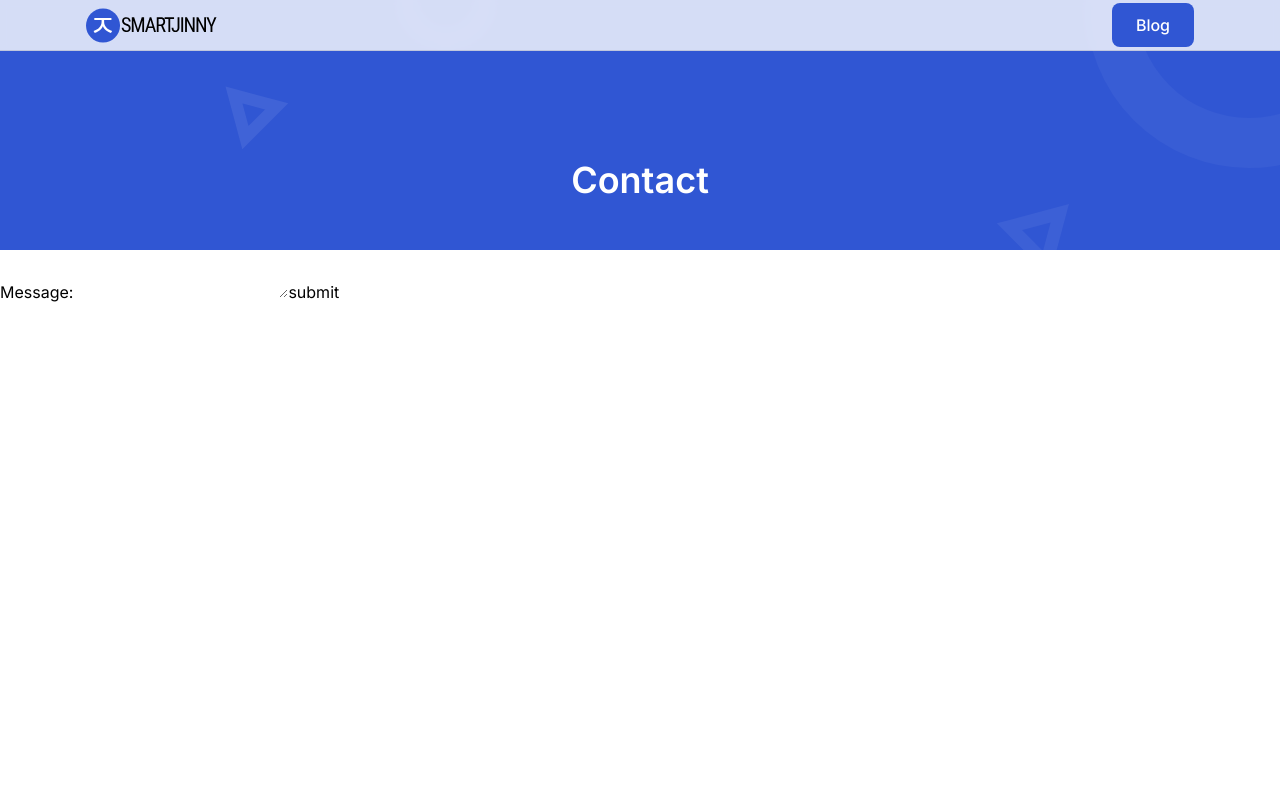
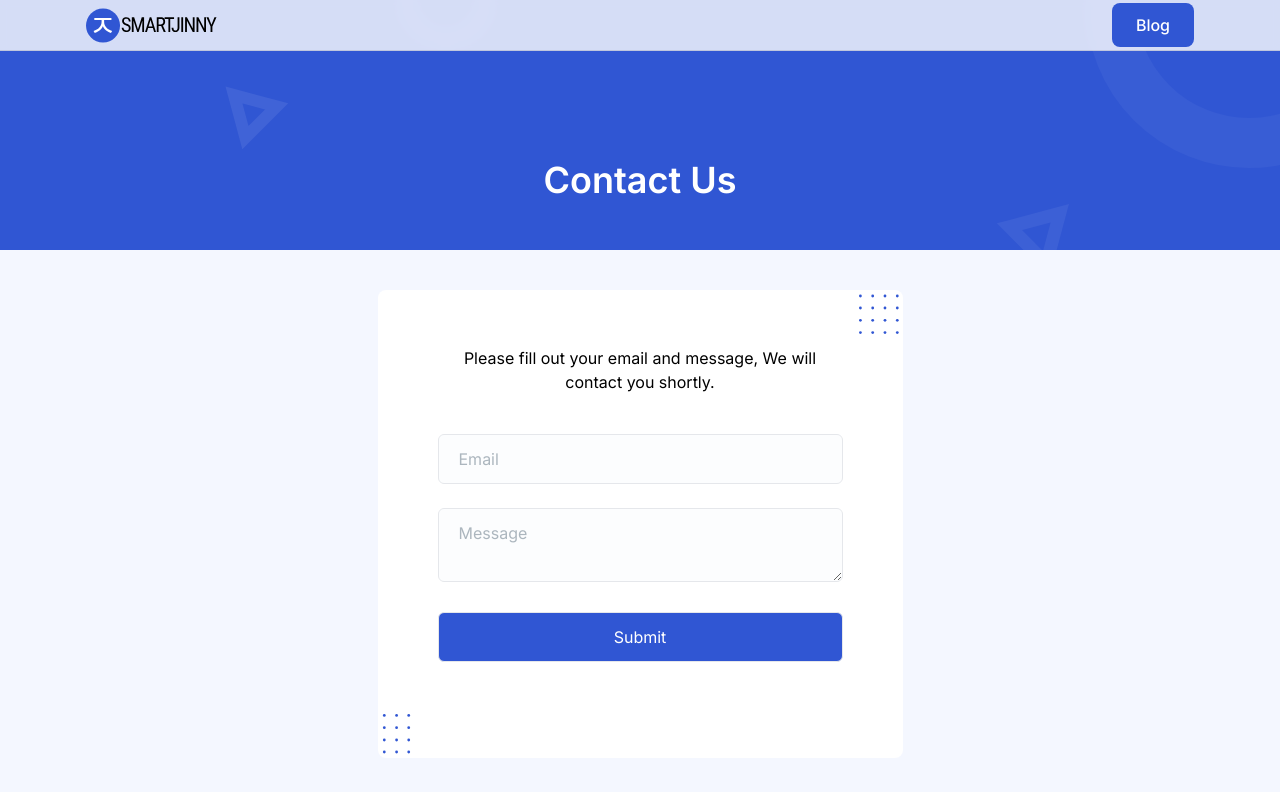
Before and after one commit to texas000/smartjinny, a Next.js app: page /contact in a window 1280 px wide. Shown: the top 792 px of the page. Built offline with nearby package versions, Linux system fonts and the light colour scheme; no server answers.

Commit message:
adding contact email via sendgrid

```diff
--- a/pages/_app.js
+++ b/pages/_app.js
@@ -18,11 +18,11 @@ const App = ({ Component, pageProps }) => {
 
 	return (
 		<>
-			<Script
+			{/* <Script
 				async
 				src="https://pagead2.googlesyndication.com/pagead/js/adsbygoogle.js?client=ca-pub-9447262125327502"
 				crossorigin="anonymous"
-			/>
+			/> */}
 			{/* Global Site Tag (gtag.js) - Google Analytics */}
 			<Script
 				strategy="afterInteractive"
--- a/pages/api/contact/sendGrid.js
+++ b/pages/api/contact/sendGrid.js
@@ -2,23 +2,27 @@ const sgMail = require("@sendgrid/mail");
 sgMail.setApiKey(process.env.SENDGRID_API_KEY);
 
 export default async (req, res) => {
+	const { email } = JSON.parse(req.body);
 	const msg = {
-		to: "jin7604@gmail.com", // Change to your recipient
-		from: "jin7604@gmail.com", // Change to your verified sender
-		subject: "Sending with SendGrid is Fun",
-		text: "and easy to do anywhere, even with Node.js",
-		html: "<strong>and easy to do anywhere, even with Node.js</strong>",
+		to: email, // Change to your recipient
+		from: "support@smartjinny.com", // Change to your verified sender
+		subject: "[Smartjinny] Thank you for reaching out to us",
+		html: `<h1>Thank you for reaching out</h1><br><br>We will contact you shortly<br><br>Regards,<br><br><a href="smartjinny.com">Smartjinny</a>`,
 	};
-
 	sgMail
 		.send(msg)
 		.then(() => {
-			console.log("Email sent");
-			res.send("Email sent");
+			res.statusCode = 200;
+			res.json({
+				message: "Email sent successfully",
+			});
 		})
-		.catch((error) => {
-			console.error(error);
-			res.send(error);
+		.catch((err) => {
+			res.statusCode = 400;
+			res.json({
+				message: "Email failed",
+			});
+			console.log(err);
 		});
 };
 export const config = {
--- a/pages/contact.js
+++ b/pages/contact.js
@@ -10,21 +10,34 @@ export default class Contact extends Component {
 		this.setState({ message: e.target.value });
 	};
 
-	handleSubmit = (e) => {
+	handleSubmit = async (e) => {
 		e.preventDefault();
 
-		gtag.event({
-			action: "submit_form",
-			category: "Contact",
-			label: this.state.message,
-		});
+		await fetch("/api/contact/sendGrid", {
+			method: "POST",
+			body: JSON.stringify({
+				email: e.target[0].value,
+			}),
+		})
+			.then((res) => res.json())
+			.then((data) => {
+				console.log(data);
+				alert(data.message);
+			});
 
-		this.setState({ message: "" });
+		// gtag.event({
+		// 	action: "submit_form",
+		// 	category: "Contact",
+		// 	label: this.state.message,
+		// });
+
+		// this.setState({ message: "" });
 	};
 
 	render() {
 		return (
 			<Page>
+				{/* <!-- ====== Banner Section Start --> */}
 				<div
 					className="
         relative
@@ -41,7 +54,9 @@ export default class Contact extends Component {
 						<div className="flex flex-wrap items-center -mx-4">
 							<div className="w-full px-4">
 								<div className="text-center">
-									<h1 className="font-semibold text-white text-4xl">Contact</h1>
+									<h1 className="font-semibold text-white text-4xl">
+										Contact Us
+									</h1>
 								</div>
 							</div>
 						</div>
@@ -112,13 +127,330 @@ export default class Contact extends Component {
 						</span>
 					</div>
 				</div>
-				<form onSubmit={this.handleSubmit}>
-					<label>
-						<span>Message:</span>
-						<textarea onChange={this.handleInput} value={this.state.message} />
-					</label>
-					<button type="submit">submit</button>
-				</form>
+				{/* <!-- ====== Banner Section End --> */}
+
+				{/* <!-- ====== Forms Section Start --> */}
+				<section className="bg-[#F4F7FF] py-10 lg:py-10">
+					<div className="container">
+						<div className="flex flex-wrap -mx-4">
+							<div className="w-full px-4">
+								<div
+									className="
+                max-w-[525px]
+                mx-auto
+                text-center
+                bg-white
+                rounded-lg
+                relative
+                overflow-hidden
+                py-14
+                px-8
+                sm:px-12
+                md:px-[60px]
+                wow
+                fadeInUp
+              "
+									data-wow-delay=".15s"
+								>
+									<div className="mb-10 text-center">
+										Please fill out your email and message, We will contact you
+										shortly.
+										{/* <a href="#" className="inline-block max-w-[160px] mx-auto">
+											<img src="assets/images/logo/logo.svg" alt="logo" />
+										</a> */}
+									</div>
+
+									<form onSubmit={this.handleSubmit}>
+										<div className="mb-6">
+											<input
+												id="email"
+												type="email"
+												placeholder="Email"
+												className="
+                      w-full
+                      rounded-md
+                      border
+                      bordder-[#E9EDF4]
+                      py-3
+                      px-5
+                      bg-[#FCFDFE]
+                      text-base text-body-color
+                      placeholder-[#ACB6BE]
+                      outline-none
+                      focus-visible:shadow-none
+                      focus:border-primary
+                      transition
+                    "
+											/>
+										</div>
+										<div className="mb-6">
+											<textarea
+												type="message"
+												placeholder="Message"
+												className="
+                      w-full
+                      rounded-md
+                      border
+                      bordder-[#E9EDF4]
+                      py-3
+                      px-5
+                      bg-[#FCFDFE]
+                      text-base text-body-color
+                      placeholder-[#ACB6BE]
+                      outline-none
+                      focus-visible:shadow-none
+                      focus:border-primary
+                      transition
+                    "
+											/>
+										</div>
+										<div className="mb-10">
+											<input
+												type="submit"
+												value="Submit"
+												className="
+                      w-full
+                      rounded-md
+                      border
+                      bordder-primary
+                      py-3
+                      px-5
+                      bg-primary
+                      text-base text-white
+                      cursor-pointer
+                      hover:shadow-md
+                      transition
+                      duration-300
+                      ease-in-out
+                    "
+											/>
+										</div>
+									</form>
+
+									<div>
+										<span className="absolute top-1 right-1">
+											<svg
+												width="40"
+												height="40"
+												viewBox="0 0 40 40"
+												fill="none"
+												xmlns="http://www.w3.org/2000/svg"
+											>
+												<circle
+													cx="1.39737"
+													cy="38.6026"
+													r="1.39737"
+													transform="rotate(-90 1.39737 38.6026)"
+													fill="#3056D3"
+												/>
+												<circle
+													cx="1.39737"
+													cy="1.99122"
+													r="1.39737"
+													transform="rotate(-90 1.39737 1.99122)"
+													fill="#3056D3"
+												/>
+												<circle
+													cx="13.6943"
+													cy="38.6026"
+													r="1.39737"
+													transform="rotate(-90 13.6943 38.6026)"
+													fill="#3056D3"
+												/>
+												<circle
+													cx="13.6943"
+													cy="1.99122"
+													r="1.39737"
+													transform="rotate(-90 13.6943 1.99122)"
+													fill="#3056D3"
+												/>
+												<circle
+													cx="25.9911"
+													cy="38.6026"
+													r="1.39737"
+													transform="rotate(-90 25.9911 38.6026)"
+													fill="#3056D3"
+												/>
+												<circle
+													cx="25.9911"
+													cy="1.99122"
+													r="1.39737"
+													transform="rotate(-90 25.9911 1.99122)"
+													fill="#3056D3"
+												/>
+												<circle
+													cx="38.288"
+													cy="38.6026"
+													r="1.39737"
+													transform="rotate(-90 38.288 38.6026)"
+													fill="#3056D3"
+												/>
+												<circle
+													cx="38.288"
+													cy="1.99122"
+													r="1.39737"
+													transform="rotate(-90 38.288 1.99122)"
+													fill="#3056D3"
+												/>
+												<circle
+													cx="1.39737"
+													cy="26.3057"
+													r="1.39737"
+													transform="rotate(-90 1.39737 26.3057)"
+													fill="#3056D3"
+												/>
+												<circle
+													cx="13.6943"
+													cy="26.3057"
+													r="1.39737"
+													transform="rotate(-90 13.6943 26.3057)"
+													fill="#3056D3"
+												/>
+												<circle
+													cx="25.9911"
+													cy="26.3057"
+													r="1.39737"
+													transform="rotate(-90 25.9911 26.3057)"
+													fill="#3056D3"
+												/>
+												<circle
+													cx="38.288"
+													cy="26.3057"
+													r="1.39737"
+													transform="rotate(-90 38.288 26.3057)"
+													fill="#3056D3"
+												/>
+												<circle
+													cx="1.39737"
+													cy="14.0086"
+													r="1.39737"
+													transform="rotate(-90 1.39737 14.0086)"
+													fill="#3056D3"
+												/>
+												<circle
+													cx="13.6943"
+													cy="14.0086"
+													r="1.39737"
+													transform="rotate(-90 13.6943 14.0086)"
+													fill="#3056D3"
+												/>
+												<circle
+													cx="25.9911"
+													cy="14.0086"
+													r="1.39737"
+													transform="rotate(-90 25.9911 14.0086)"
+													fill="#3056D3"
+												/>
+												<circle
+													cx="38.288"
+													cy="14.0086"
+													r="1.39737"
+													transform="rotate(-90 38.288 14.0086)"
+													fill="#3056D3"
+												/>
+											</svg>
+										</span>
+										<span className="absolute left-1 bottom-1">
+											<svg
+												width="29"
+												height="40"
+												viewBox="0 0 29 40"
+												fill="none"
+												xmlns="http://www.w3.org/2000/svg"
+											>
+												<circle
+													cx="2.288"
+													cy="25.9912"
+													r="1.39737"
+													transform="rotate(-90 2.288 25.9912)"
+													fill="#3056D3"
+												/>
+												<circle
+													cx="14.5849"
+													cy="25.9911"
+													r="1.39737"
+													transform="rotate(-90 14.5849 25.9911)"
+													fill="#3056D3"
+												/>
+												<circle
+													cx="26.7216"
+													cy="25.9911"
+													r="1.39737"
+													transform="rotate(-90 26.7216 25.9911)"
+													fill="#3056D3"
+												/>
+												<circle
+													cx="2.288"
+													cy="13.6944"
+													r="1.39737"
+													transform="rotate(-90 2.288 13.6944)"
+													fill="#3056D3"
+												/>
+												<circle
+													cx="14.5849"
+													cy="13.6943"
+													r="1.39737"
+													transform="rotate(-90 14.5849 13.6943)"
+													fill="#3056D3"
+												/>
+												<circle
+													cx="26.7216"
+													cy="13.6943"
+													r="1.39737"
+													transform="rotate(-90 26.7216 13.6943)"
+													fill="#3056D3"
+												/>
+												<circle
+													cx="2.288"
+													cy="38.0087"
+													r="1.39737"
+													transform="rotate(-90 2.288 38.0087)"
+													fill="#3056D3"
+												/>
+												<circle
+													cx="2.288"
+													cy="1.39739"
+													r="1.39737"
+													transform="rotate(-90 2.288 1.39739)"
+													fill="#3056D3"
+												/>
+												<circle
+													cx="14.5849"
+													cy="38.0089"
+													r="1.39737"
+													transform="rotate(-90 14.5849 38.0089)"
+													fill="#3056D3"
+												/>
+												<circle
+													cx="26.7216"
+													cy="38.0089"
+													r="1.39737"
+													transform="rotate(-90 26.7216 38.0089)"
+													fill="#3056D3"
+												/>
+												<circle
+													cx="14.5849"
+													cy="1.39761"
+													r="1.39737"
+													transform="rotate(-90 14.5849 1.39761)"
+													fill="#3056D3"
+												/>
+												<circle
+													cx="26.7216"
+													cy="1.39761"
+													r="1.39737"
+													transform="rotate(-90 26.7216 1.39761)"
+													fill="#3056D3"
+												/>
+											</svg>
+										</span>
+									</div>
+								</div>
+							</div>
+						</div>
+					</div>
+				</section>
+				{/* <!-- ====== Forms Section End --> */}
 			</Page>
 		);
 	}
```
